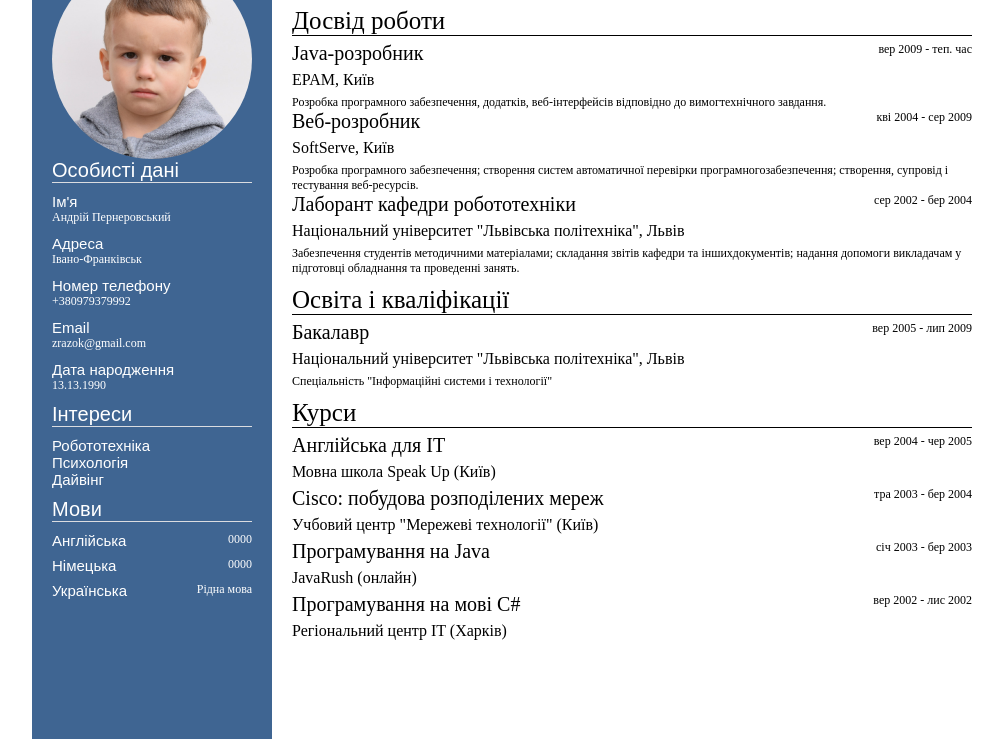
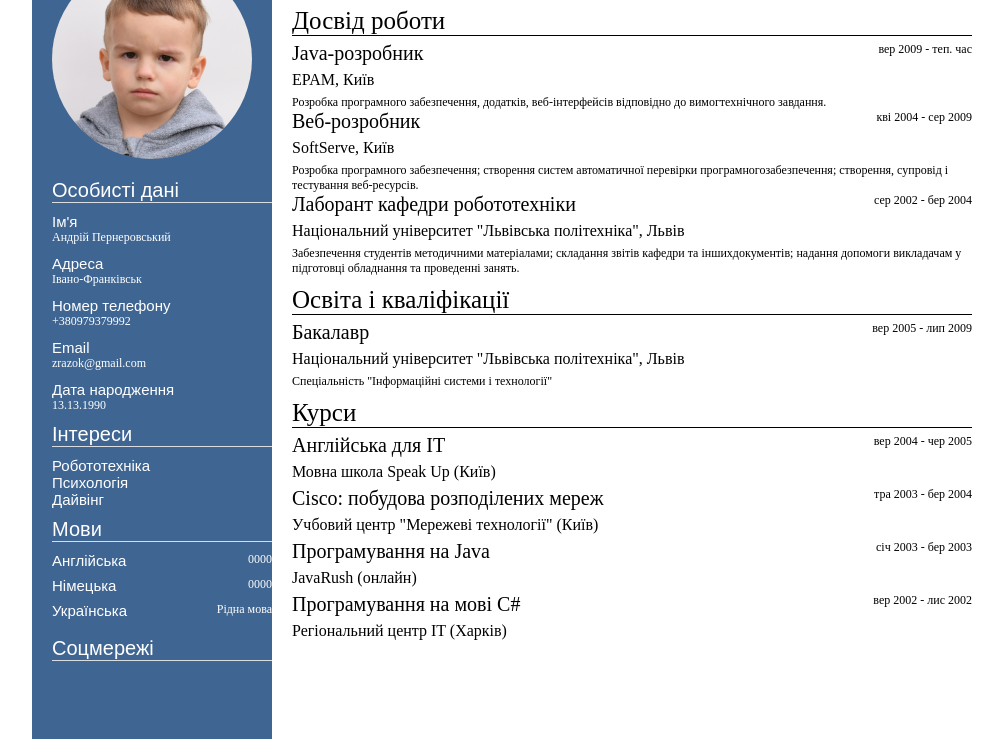
Before and after one commit to Pernerovski/Pernerovski.github.io, a plain HTML site: page index.html in a window 1280 px wide. Shown: the part 61-800 px from the top of the page, without its empty margins (128-1131 px from the left). Drawn offline with Linux system fonts and the light colour scheme.

Commit message:
Add files via upload

```diff
--- a/index.html
+++ b/index.html
@@ -4,6 +4,7 @@
 		<meta charset="utf-8">
 		<title>resume</title>
 		<link rel="stylesheet" href="styles/style.css">
+		<link rel="stylesheet" type="text/css" href="">
 	</head>
 	<body>
 		<div class="wrapper">
@@ -44,6 +45,12 @@
 						<div class="personal-languages">
 							<div class="personal-all-detailed">Українська</div>
 							<div class="personal-detailed">Рідна мова</div>
+					</div>
+				</div>
+				<div class="personal-item-info">
+					<div class="personal-data">Соцмережі</div>
+					<div class="soc-icons">
+						<i></i>
 					</div>
 				</div>
 			</div>
--- a/styles/style.css
+++ b/styles/style.css
@@ -9,7 +9,7 @@ img{
 }
 .wrapper{
 	max-width: 960px;
-	height: 100vh;
+	min-height: 100vh;
 	margin: 0 auto;
 	display: flex;
 }
@@ -17,11 +17,11 @@ img{
 	max-width: 25%;
 	min-width: 200px;
 	background-color: #3f6592;
-	padding: 20px;
+
 
 }
 .personal-image{
-
+	padding: 20px;
 }
 img{
 	border-radius: 50%;
@@ -31,6 +31,7 @@ img{
 }
 .personal-item-info{
 	margin-bottom: 10px;
+	margin-left: 20px;
 }
 .personal-data{
 	font-family: sans-serif;
@@ -39,6 +40,7 @@ img{
 	border-bottom: 1px solid #dadce0;
 	color: white;
 	margin-bottom: 10px;
+
 
 }
 .personal-all-detailed{
```
